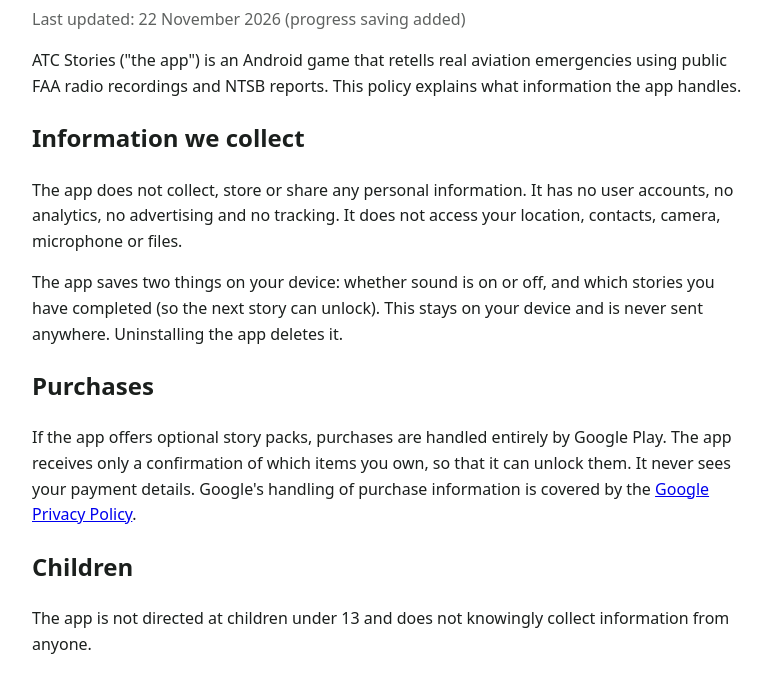
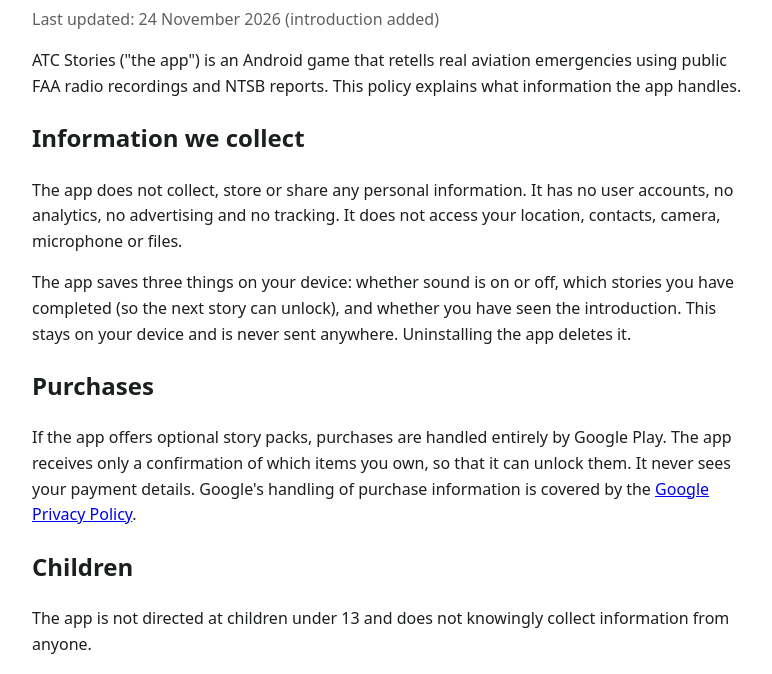
Before and after one commit to internetbird/atc-stories-privacy, a plain HTML site: page index.html in a window 1280 px wide. Shown: the part 102-776 px from the top of the page, without its empty margins (248-1020 px from the left). Drawn offline with Linux system fonts and the light colour scheme.

Commit message:
Privacy policy: note the saved introduction flag
Co-Authored-By: Claude Opus 5.5 <noreply@anthropic.com>

```diff
--- a/index.html
+++ b/index.html
@@ -13,13 +13,13 @@
 </head>
 <body>
 <h1>ATC Stories – Privacy Policy</h1>
-<p class="muted">Last updated: 22 November 2026 (progress saving added)</p>
+<p class="muted">Last updated: 24 November 2026 (introduction added)</p>
 
 <p>ATC Stories ("the app") is an Android game that retells real aviation emergencies using public FAA radio recordings and NTSB reports. This policy explains what information the app handles.</p>
 
 <h2>Information we collect</h2>
 <p>The app does not collect, store or share any personal information. It has no user accounts, no analytics, no advertising and no tracking. It does not access your location, contacts, camera, microphone or files.</p>
-<p>The app saves two things on your device: whether sound is on or off, and which stories you have completed (so the next story can unlock). This stays on your device and is never sent anywhere. Uninstalling the app deletes it.</p>
+<p>The app saves three things on your device: whether sound is on or off, which stories you have completed (so the next story can unlock), and whether you have seen the introduction. This stays on your device and is never sent anywhere. Uninstalling the app deletes it.</p>
 
 <h2>Purchases</h2>
 <p>If the app offers optional story packs, purchases are handled entirely by Google Play. The app receives only a confirmation of which items you own, so that it can unlock them. It never sees your payment details. Google's handling of purchase information is covered by the <a href="https://policies.google.com/privacy">Google Privacy Policy</a>.</p>
```
